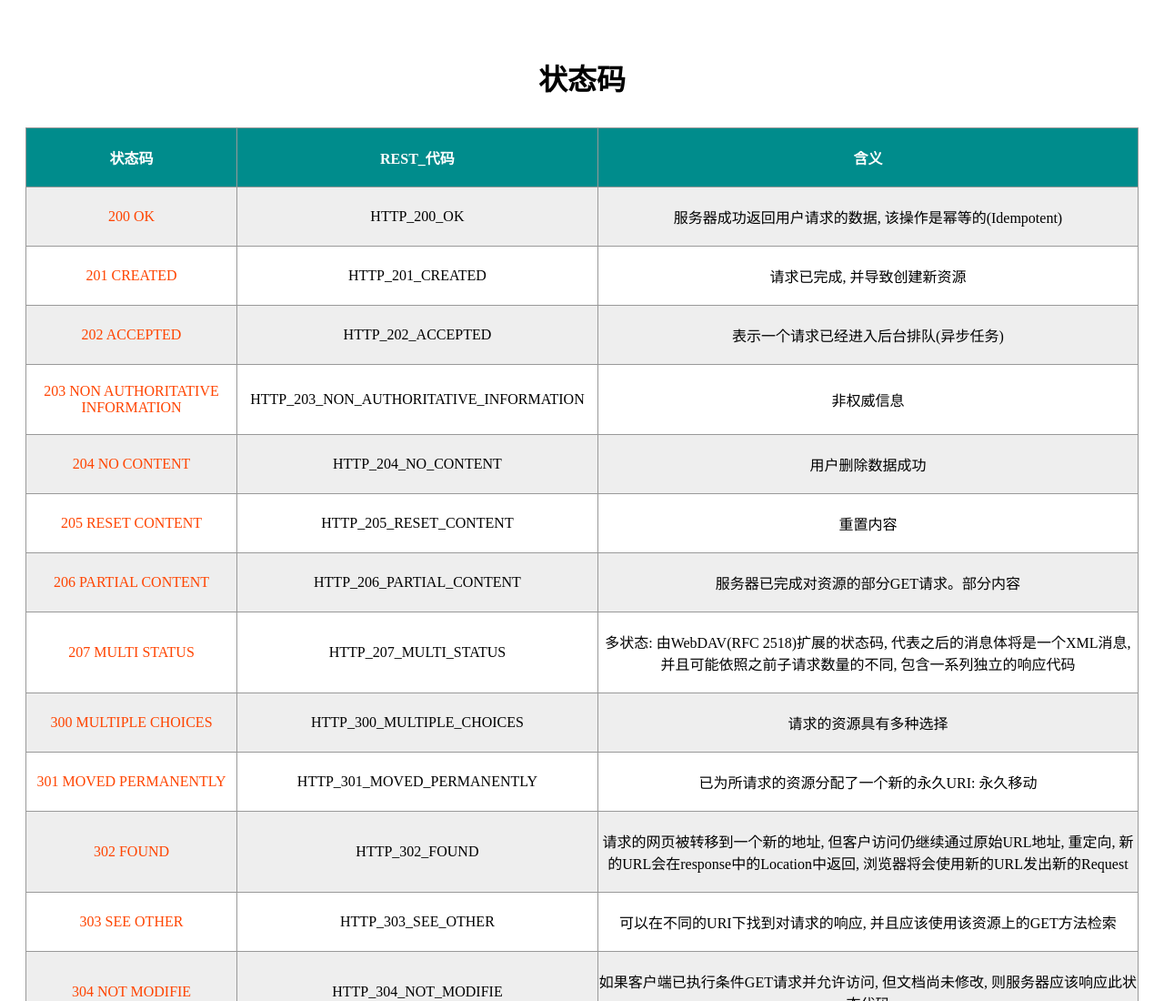
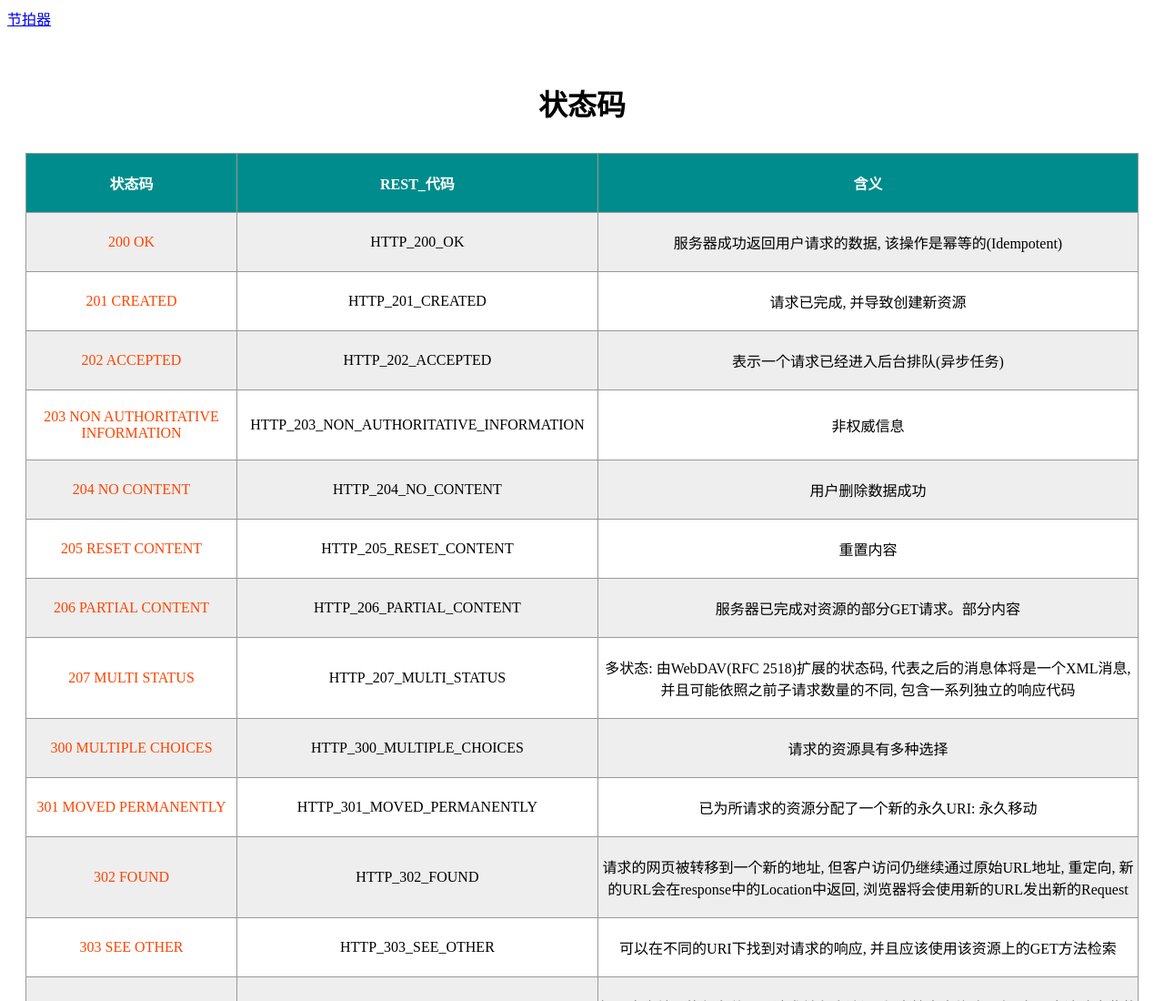
Before and after one commit to Michael0Mai/django_status_codes, a plain HTML site: page index.html in a window 1280 px wide. Shown: the top 1100 px of the page at 91% size. Drawn offline with Linux system fonts and the light colour scheme.

Commit message:
Update index.html
加入节拍器的链接

```diff
--- a/index.html
+++ b/index.html
@@ -1,6 +1,9 @@
 <html>
     <head></head>
     <body>
+        <div class="link2file" style="height: 20px; width: 50px;">
+            <a href="/节拍器.html">节拍器</a>
+        </div>
         <div class="status_codes">
 
         </div>
```
